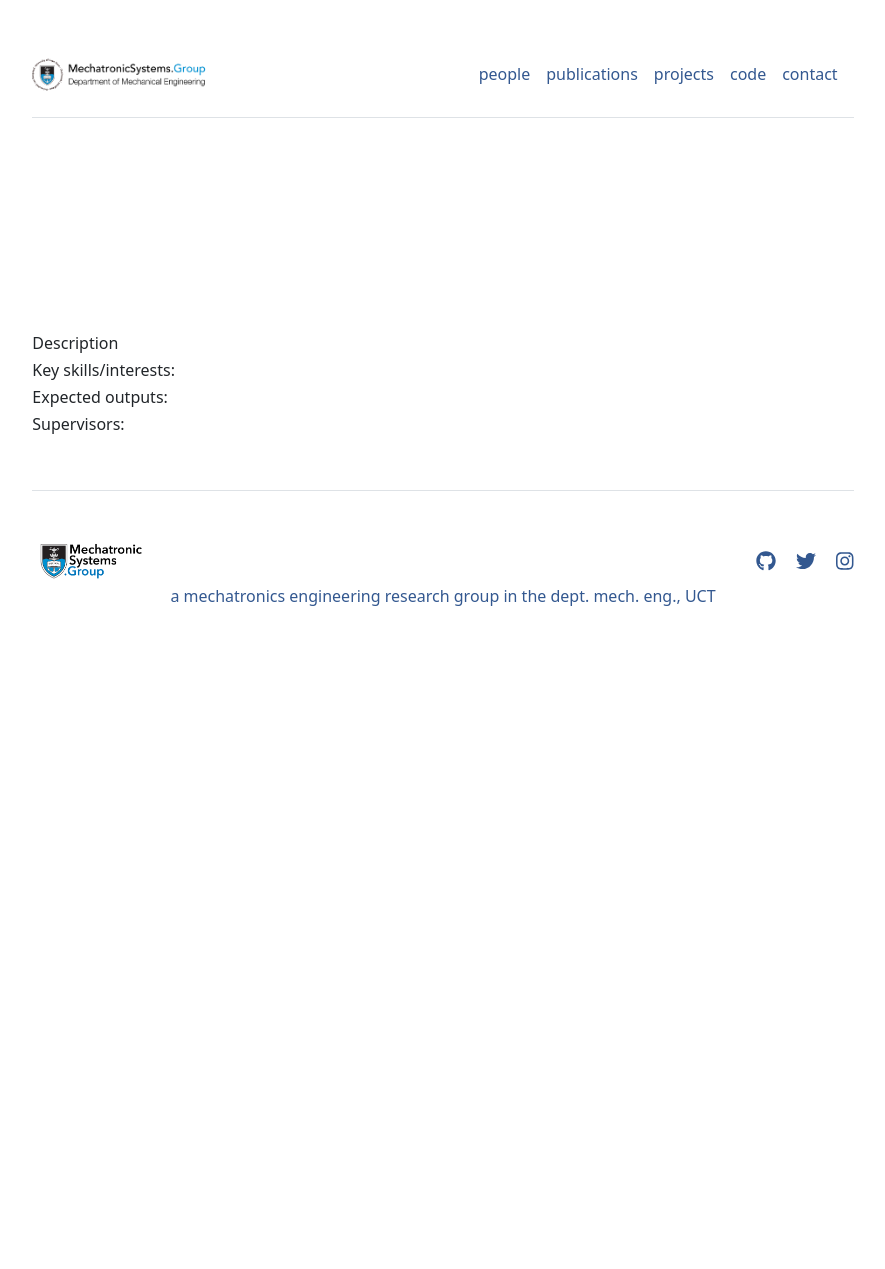
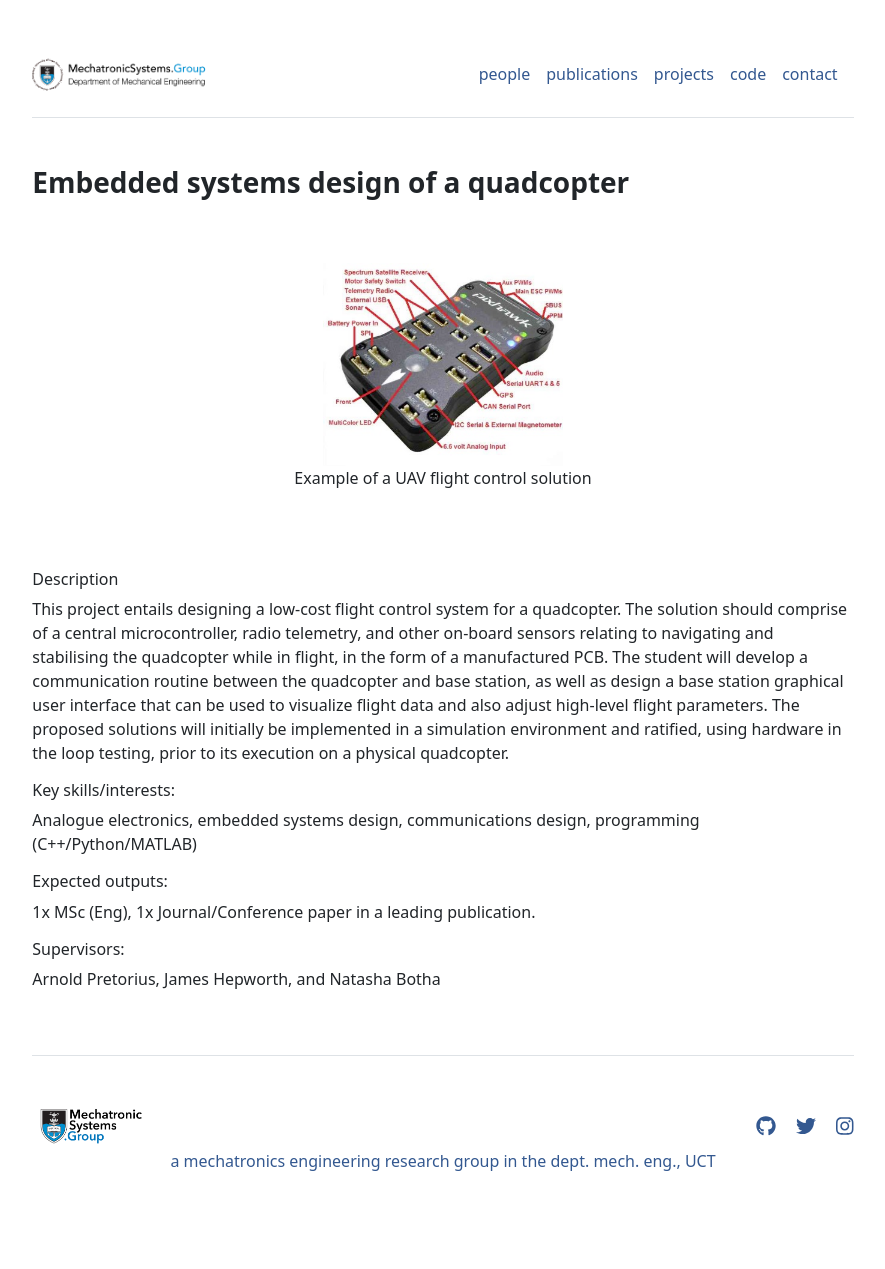
Before and after one commit to MechatronicSystems-Group/mechatronicsystems-group.github.io, a Jekyll site: the page built from projects/flight-controller.md, in a window 1280 px wide. Shown: the whole page, without its empty margins (197-1082 px from the left). Built offline with Jekyll 4.4.1, drawn with Linux system fonts in a browser that asks for light colours; before the commit the page ends 900 px from its top, so only the background shows below that.

Commit message:
Update flight-controller.md

```diff
--- a/projects/flight-controller.md
+++ b/projects/flight-controller.md
@@ -1,12 +1,12 @@
 ---
 layout: page
-title: ""
+title: "Embedded systems design of a quadcopter"
 ---
 <!-- add image here -->
 <div style="display: flex; justify-content: center;">
   <figure style="text-align: center;">
-    <img src="" alt="" width="60%">
-    <figcaption></figcaption>
+    <img src="/projects/flight-controller/pixhawk.png" alt="Flight controller" width="60%">
+    <figcaption>Example of a UAV flight control solution</figcaption>
   </figure>
 </div>
 <!-- Space after image -->
@@ -15,12 +15,16 @@ title: ""
 <!-- Body-->
 ###### Description
 
-
+This project entails designing a low-cost flight control system for a quadcopter. The solution should comprise of a central microcontroller, radio telemetry, and other on-board sensors relating to navigating and stabilising the quadcopter while in flight, in the form of a manufactured PCB. The student will develop a communication routine between the quadcopter and base station, as well as design a base station graphical user interface that can be used to visualize flight data and also adjust high-level flight parameters. The proposed solutions will initially be implemented in a simulation environment and ratified, using hardware in the loop testing, prior to its execution on a physical quadcopter.
 
 ###### Key skills/interests:
 
+Analogue electronics, embedded systems design, communications design, programming (C++/Python/MATLAB)
 
 ###### Expected outputs:
 
+1x MSc (Eng), 1x Journal/Conference paper in a leading publication.
 
 ###### Supervisors:
+
+Arnold Pretorius, James Hepworth, and Natasha Botha
```
